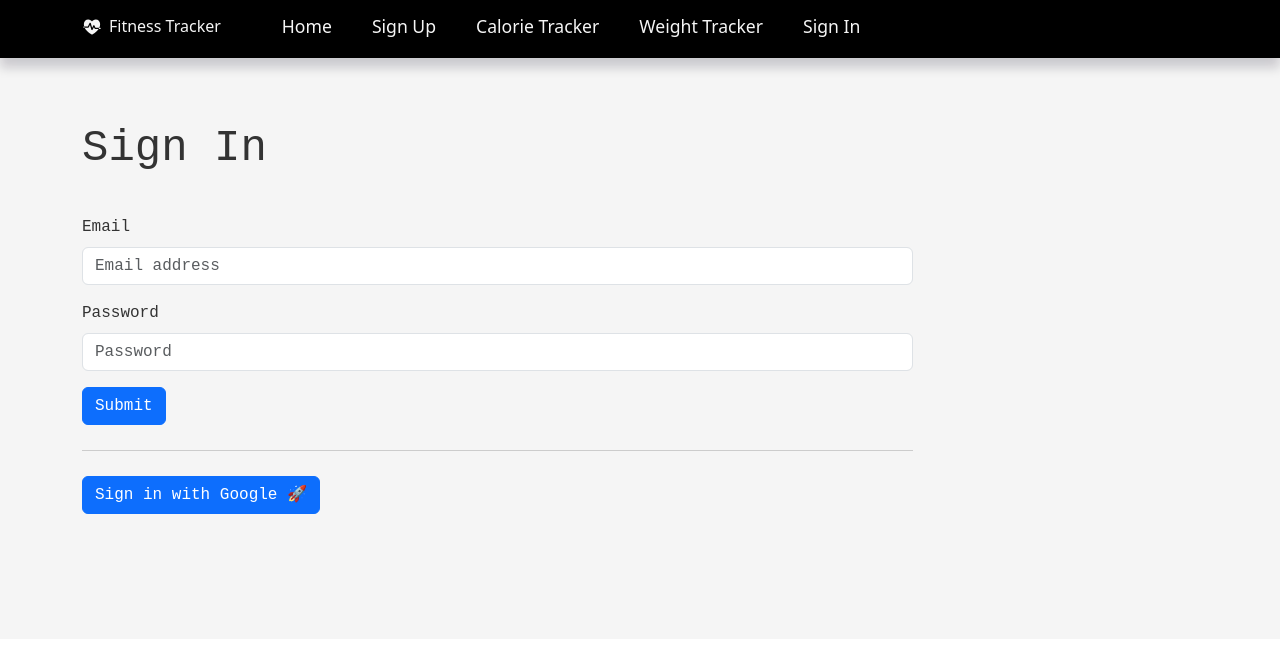
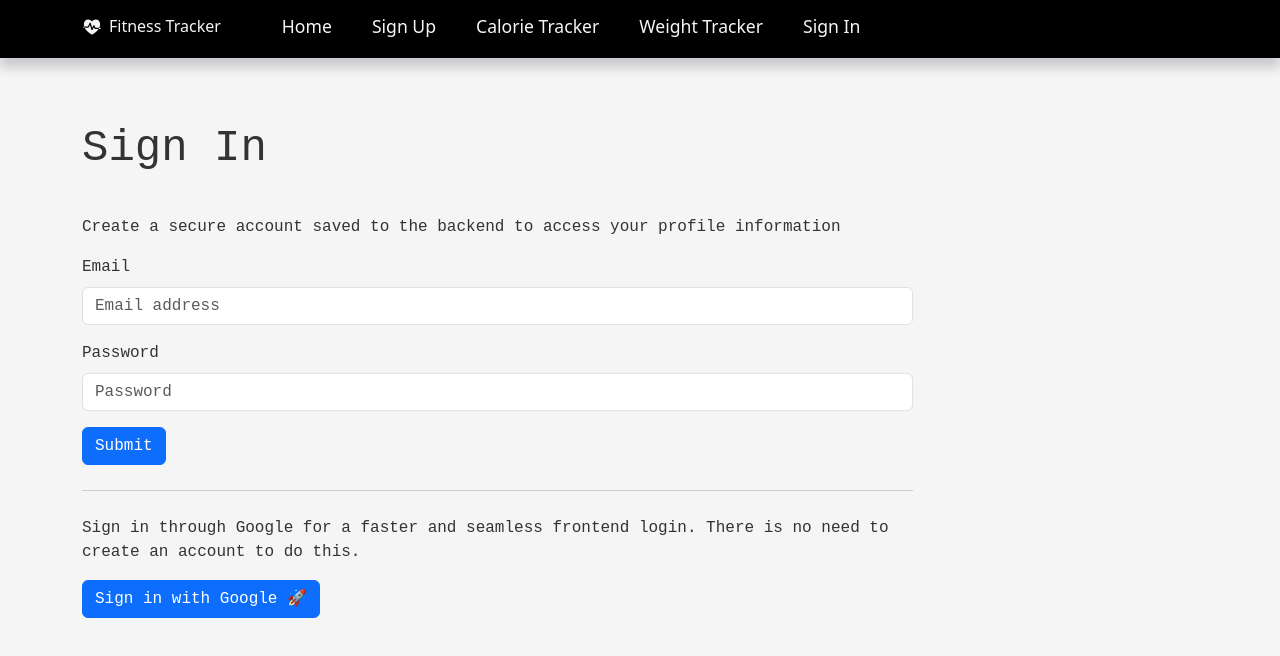
Before and after one commit to Pillbug23/cs361_fitness_log, a React (Create React App) app in the folder frontend/: page /signin in a window 1280 px wide. Shown: the top 656 px of the page. Built offline with nearby package versions, Linux system fonts and the light colour scheme; no server answers.

Commit message:
final comments

```diff
--- a/frontend/src/Components/Calorie.js
+++ b/frontend/src/Components/Calorie.js
@@ -274,7 +274,7 @@ function Calorie() {
                     <Row>
                         <Col md={12} >
                             <h1>Change Goal</h1>
-                            <p>Adjust the slider below to set your own calorie goals!</p>
+                            <p>First adjust the slider below to set your own calorie goals!</p>
                             <Slider
                                 name="slide"
                                 id="slide"
@@ -293,7 +293,7 @@ function Calorie() {
                     <Row>
                         <Col md={6}>
                             <h1 className="calorie-logo">Add Food Entry <MdFastfood /></h1>
-                            <p>Add a food entry by entering the name of the food, and its
+                            <p>Then add a food entry by entering the name of the food, and its
                                 calorie count into the below input fields. Submitting the Food
                                 will allow you to see what calories are left in the above progress bar.
                             </p>
@@ -338,7 +338,7 @@ function Calorie() {
                     <Row>
                         <Col md={6}>
                             <h1 className="calorie-logo">Add Exercise Entry <FaFire /></h1>
-                            <p>Add a exercise entry by entering the exercise name, and its
+                            <p>Finally add a exercise entry by entering the exercise name, and its
                                 calorie count burned into the below input fields. Submitting the Exercise
                                 will allow you to see what calories you burned in the above progress bar.
                             </p>
--- a/frontend/src/Components/Signin.js
+++ b/frontend/src/Components/Signin.js
@@ -111,6 +111,7 @@ function Signin() {
                             <Row>
                                 <Col md={9}>
                                     <Form onSubmit={handleSubmit}>
+                                        <p>Create a secure account saved to the backend to access your profile information</p>
                                         <Form.Group className="mb-3" controlId="formBasicEmail">
                                             <Form.Label>Email</Form.Label>
                                             <Form.Control type="email" placeholder="Email address" name="email" value={formData.email} onChange={handleChange} required/>
@@ -127,6 +128,7 @@ function Signin() {
                                         </Button>
                                     </Form>
                                     <div className="horizontal-line"></div>
+                                    <p>Sign in through Google for a faster and seamless frontend login. There is no need to create an account to do this.</p>
                                     <Button onClick={login}>Sign in with Google 🚀 </Button>
                                 </Col>
                             </Row></>
```
